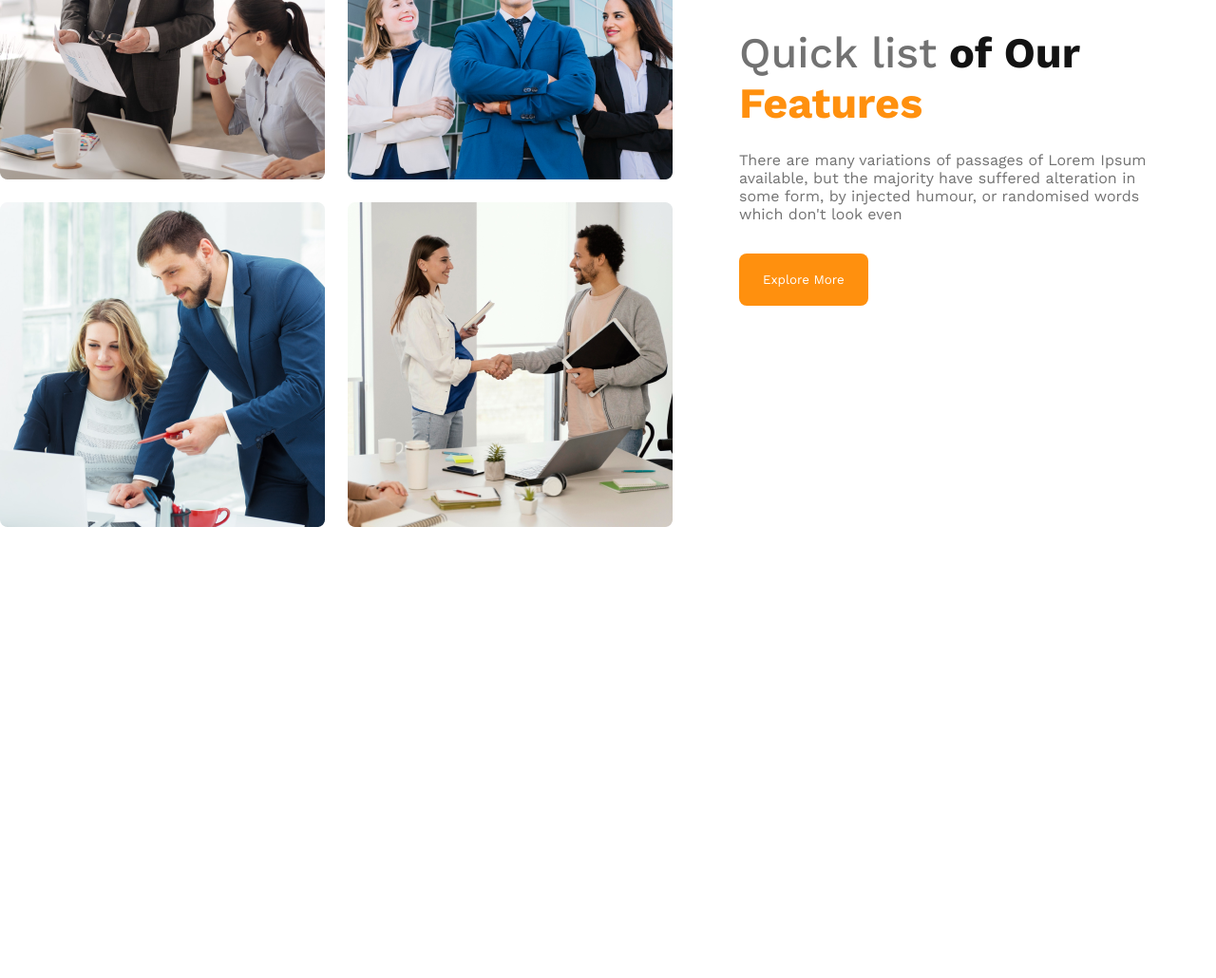
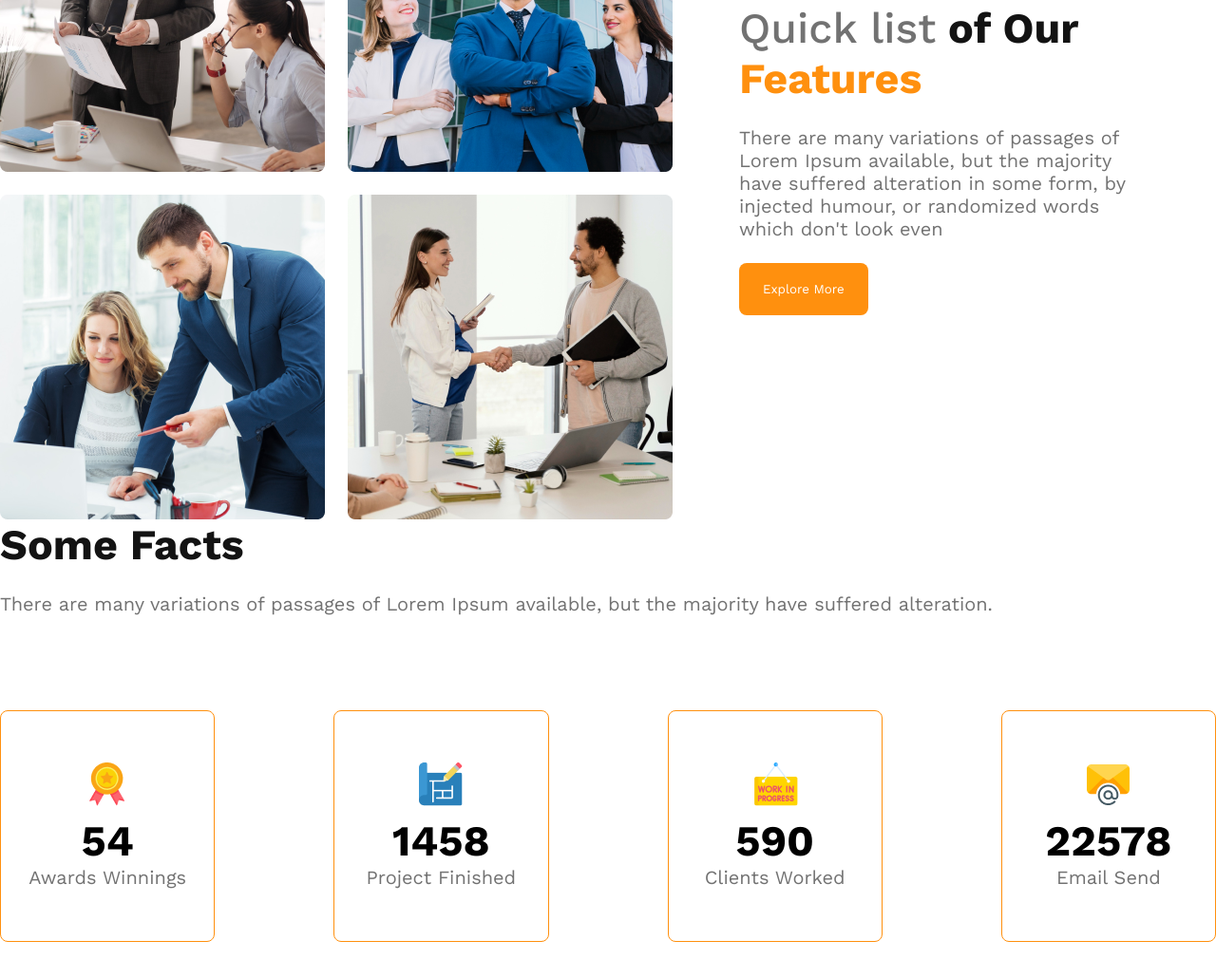
Before and after one commit to noushadzaman/g3-architect_website-design, a plain HTML site: page index.html in a window 1280 px wide. Shown: the part 1348-2378 px from the top of the page at 95% size. Before the commit the page ends 1988 px from the top, so only its background shows below. Drawn offline with nearby package versions, Linux system fonts and the light colour scheme.

Commit message:
facts container done

```diff
--- a/architect.css
+++ b/architect.css
@@ -53,7 +53,6 @@ nav li {
 .banner-description {
     color: #727272;
     margin-top: 32px;
-    margin-bottom: 32px;
 }
 
 .btn-primary {
@@ -63,6 +62,7 @@ nav li {
     text-align: center;
     padding: 20px 25px;
     border: none;
+    margin-top: 24px;
     margin-bottom: 50px;
     cursor: pointer;
 }
@@ -103,9 +103,9 @@ main {
     margin-bottom: 24px;
 }
 
-.teams-description {
+.section-description {
     color: #727272;
-    margin-bottom: 32px;
+    font-size: 20px;
 }
 
 .Quick-list {
@@ -121,6 +121,44 @@ main {
 #text-Features {
     color: #FF900E;
     font-weight: 700;
+}
+
+.section-title {
+    font-size: 2.8rem;
+    font-weight: 700;
+    color: #131313;
+    margin-bottom: 24px;
+}
+
+.card {
+    width: 241.831px;
+    height: 241.831px;
+    border-radius: 8px;
+    border: 1px solid #FF900E;
+    display: flex;
+    flex-direction: column;
+    align-items: center;
+    justify-content: center;
+    text-align: center;
+}
+
+.card:hover {
+    transform: rotate(90deg);
+}
+
+.card img {
+    margin-bottom: 10px;
+}
+
+.facts-card-container {
+    display: flex;
+    gap: 125px;
+    margin-top: 100px;
+    justify-content: space-around;
+
+}
+.card-stats{
+    font-size: 45px;
 }
 
 @media screen and (max-width: 576px) {
--- a/index.html
+++ b/index.html
@@ -23,7 +23,7 @@
           <p class="banner-description">
             There are many variations of passages of Lorem Ipsum available, but
             the majority have suffered alteration in some form, by injected
-            humour, or randomised words which don't look even
+            humour, or randomized words which don't look even
           </p>
           <button class="btn-primary">Explore More</button>
         </div>
@@ -39,15 +39,47 @@
           <img src="./images/team4.png" alt="" />
         </div>
         <div class="teams-content">
-          <h3 class="teams-title">
-            <span class="Quick-list">Quick list</span> <span id="of-Our">of Our</span><span id="text-Features"> Features</span>
+          <h3 class="section-title">
+            <span class="Quick-list">Quick list</span>
+            <span id="of-Our">of Our</span
+            ><span id="text-Features"> Features</span>
           </h3>
-          <p class="teams-description">
+          <p class="section-description">
             There are many variations of passages of Lorem Ipsum available, but
             the majority have suffered alteration in some form, by injected
-            humour, or randomised words which don't look even
+            humour, or randomized words which don't look even
           </p>
           <button class="btn-primary">Explore More</button>
+        </div>
+      </section>
+      <section class="features"></section>
+      <section class="facts">
+        <h3 class="section-title">Some Facts</h3>
+        <p class="section-description">
+          There are many variations of passages of Lorem Ipsum available, but
+          the majority have suffered alteration.
+        </p>
+        <div class="facts-card-container">
+          <div class="card">
+            <img src="./images/icons/ribon.png" alt="" />
+            <h2 class="card-stats">54</h2>
+            <p class="card-title section-description">Awards Winnings</p>
+          </div>
+          <div class="card">
+            <img src="./images/icons/projects.png" alt="" />
+            <h2 class="card-stats">1458</h2>
+            <p class="card-title section-description">Project Finished</p>
+          </div>
+          <div class="card">
+            <img src="./images/icons/customers.png" alt="" />
+            <h2 class="card-stats">590</h2>
+            <p class="card-title section-description">Clients Worked</p>
+          </div>
+          <div class="card">
+            <img src="./images/icons/email.png" alt="" />
+            <h2 class="card-stats">22578</h2>
+            <p class="card-title section-description">Email Send</p>
+          </div>
         </div>
       </section>
     </main>
```
